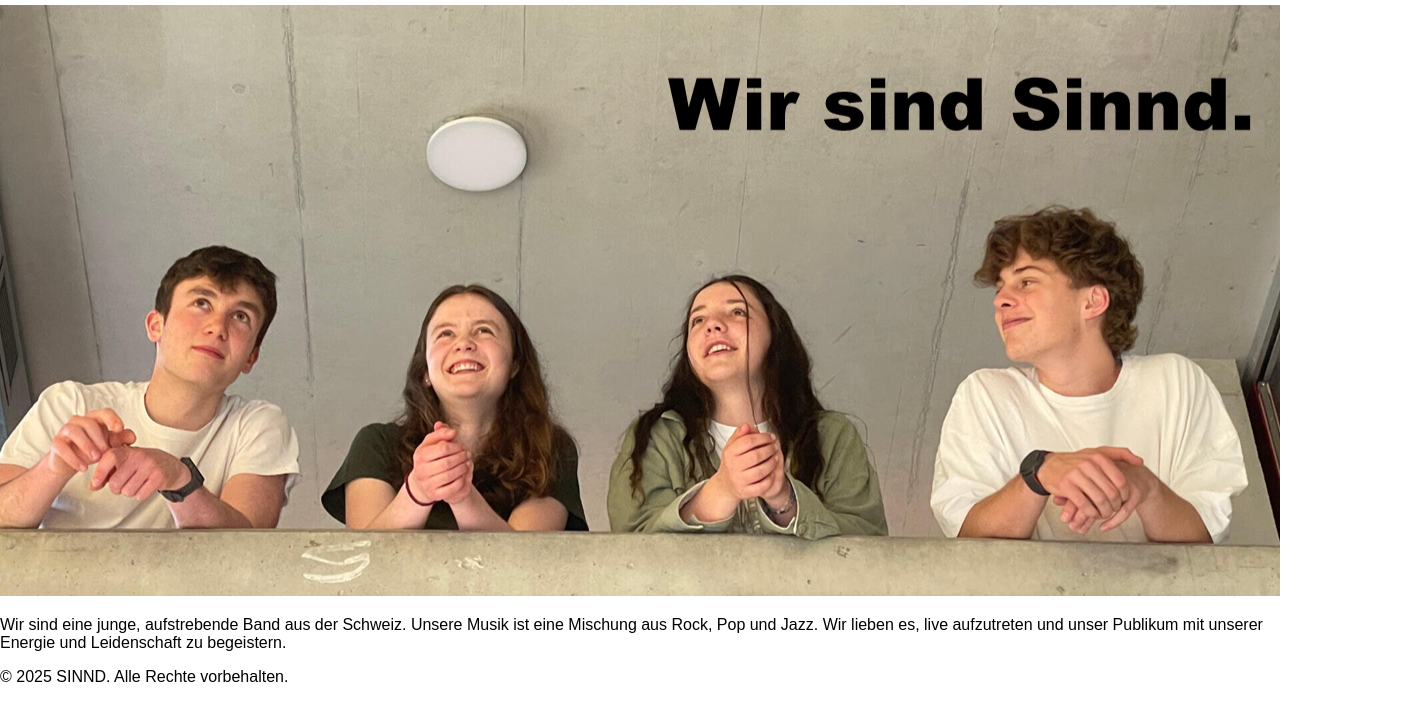
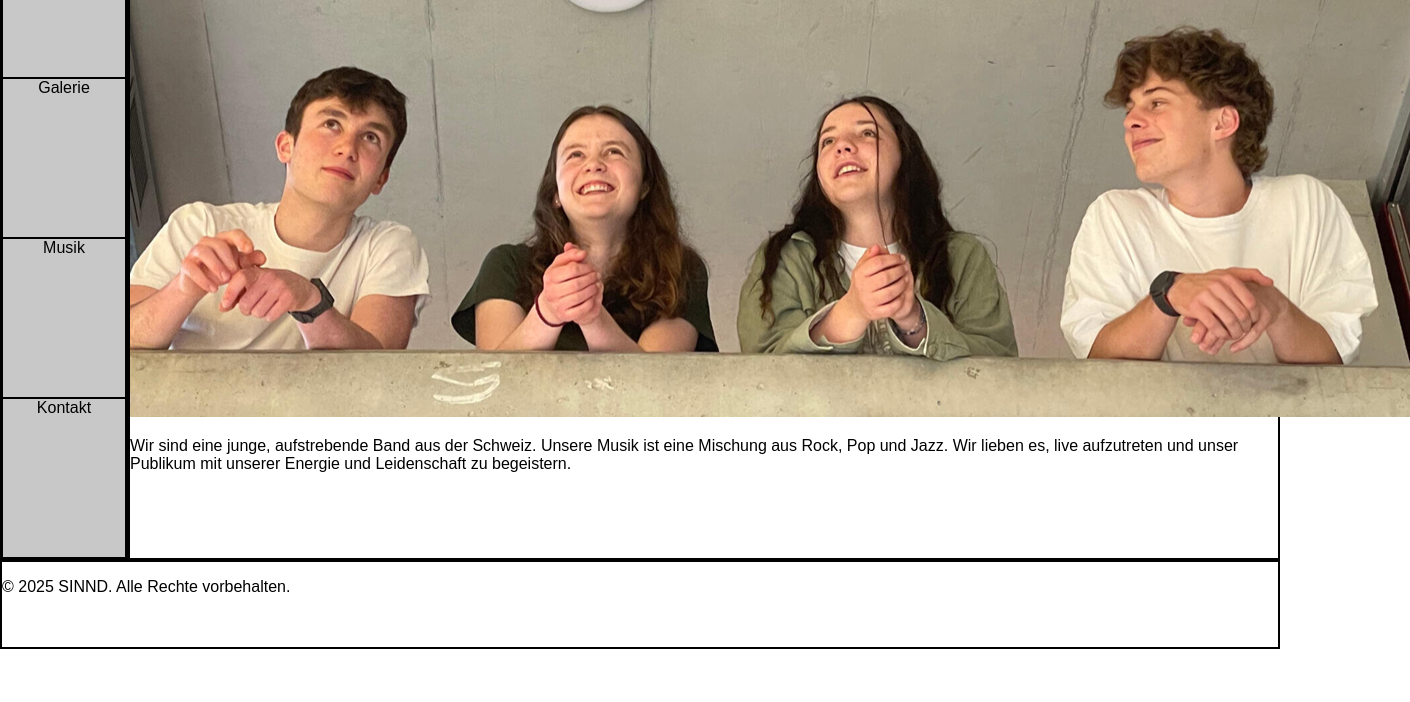
Before and after one commit to Mathias3e/BLJ_Projektarbeit, a plain HTML site: page index.html in a window 1280 px wide. Shown: the part 333-1035 px from the top of the page, 1410 px wide, since content can reach past the window. After the commit the page ends 982 px from the top, so only its background shows below. Drawn offline with Linux system fonts and the light colour scheme.

Commit message:
index.html updated

```diff
--- a/index.html
+++ b/index.html
@@ -1,12 +1,19 @@
 <!DOCTYPE html>
 <html lang="en">
+
 <head>
     <meta charset="UTF-8">
     <meta name="viewport" content="width=device-width, initial-scale=1.0">
     <title>Wir sind SINND!!!</title>
     <link rel="stylesheet" href="stylehome.css">
 </head>
+
 <body>
+
+
+
+
+    <div id="container">
 
         <header>
             <h1 id="left">sinnd.ch</h1>
@@ -14,21 +21,27 @@
         </header>
 
         <nav>
-        <p>Über uns</p>
-        <p>Auftritte</p>
-        <p>Galerie</p>
-        <p>Musik</p>
-        <p>Kontakt</p>
+            <p class="navelement">Über uns</p>
+            <p class="navelement">Auftritte</p>
+            <p class="navelement">Galerie</p>
+            <p class="navelement">Musik</p>
+            <p class="navelement">Kontakt</p>
         </nav>
 
         <main>
             <h2>Wir sind SINND!!!</h2>
             <img src="./Folie1.PNG" alt="Bild der Band SINND">
-        <p>Wir sind eine junge, aufstrebende Band aus der Schweiz. Unsere Musik ist eine Mischung aus Rock, Pop und Jazz. Wir lieben es, live aufzutreten und unser Publikum mit unserer Energie und Leidenschaft zu begeistern.</p>
+            <p>Wir sind eine junge, aufstrebende Band aus der Schweiz. Unsere Musik ist eine Mischung aus Rock, Pop und
+                Jazz. Wir lieben es, live aufzutreten und unser Publikum mit unserer Energie und Leidenschaft zu
+                begeistern.</p>
         </main>
 
         <footer>
             <p>&copy; 2025 SINND. Alle Rechte vorbehalten.</p>
         </footer>
+
+    </div>
+
 </body>
+
 </html>
--- a/stylehome.css
+++ b/stylehome.css
@@ -3,8 +3,6 @@ body {
     margin: 0px;
     padding: 0px;
 }
-
-
 
 header {
     display: flex;
@@ -16,3 +14,49 @@ header {
     padding:10px 20px;
     color: white;
 }
+
+#container {
+    min-height: 100%;
+    display: grid;
+    grid-template-columns: 10% 90%;
+    grid-template-rows: 10% 90% 10%;
+
+    grid-template-areas:
+        "header header"
+        "navigation content"
+        "footer footer"
+    ;
+}
+
+header {
+    grid-area: header;
+    border: 2px solid black;
+}
+
+nav {
+    display: flex;
+    flex-wrap: wrap;
+    grid-area: navigation;
+    border: 2px solid black;
+}
+
+.navelement {
+    width: 100%;
+    margin: 0px;
+    text-align: center;
+    justify-content: center;
+    border: 1px solid black;
+    background-color: rgb(200, 200, 200);
+    cursor: pointer;
+}
+
+main {
+    grid-area: content;
+    border: 2px solid black;
+    /* padding: 20px;  */
+}
+
+footer {
+    grid-area: footer;
+    border: 2px solid black;
+}
```
Lines whose indentation alone changed are shown as unchanged.
